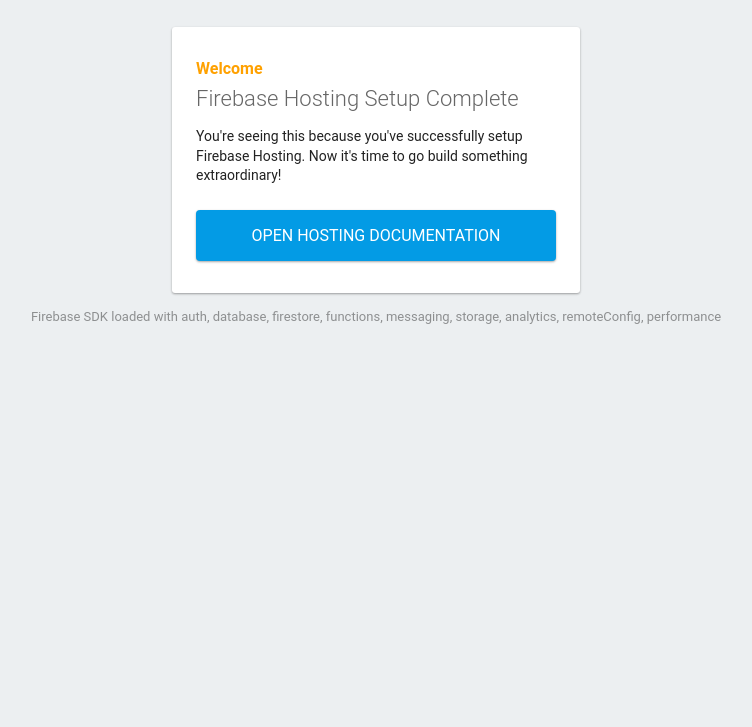
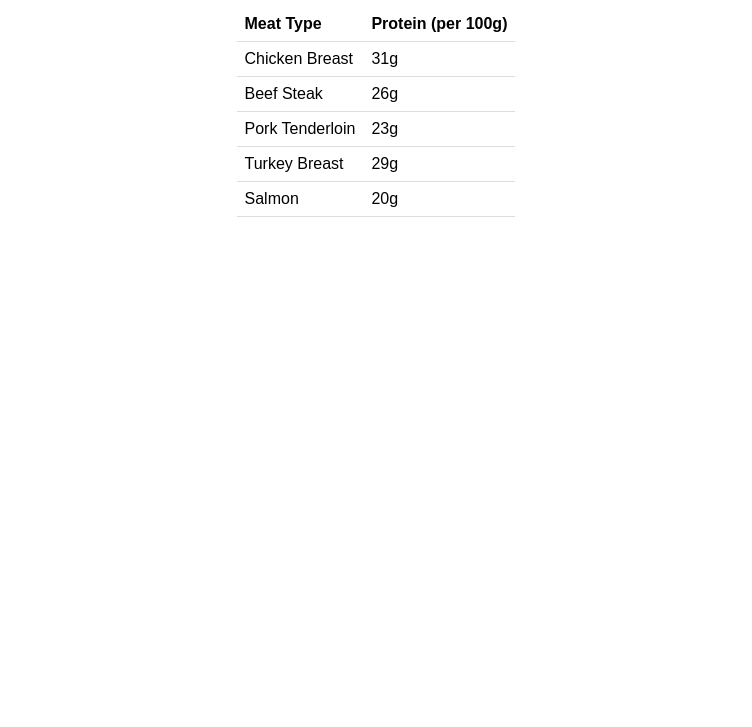
Before and after one commit to AlexTheProgrammer/macro-cheatsheet, a website: page public/index.html in a window 1280 px wide. Shown: the part 73-800 px from the top of the page, without its empty margins (264-1016 px from the left). Drawn offline with Linux system fonts and the light colour scheme; some packages are replaced by stand-ins of ours.

Commit message:
Added a basic site

```diff
--- a/public/index.html
+++ b/public/index.html
@@ -1,89 +1,57 @@
 <!DOCTYPE html>
 <html>
 <head>
-    <meta charset="utf-8">
-    <meta name="viewport" content="width=device-width, initial-scale=1">
-    <title>Welcome to Firebase Hosting test test test</title>
-
-    <!-- update the version number as needed -->
-    <script defer src="/__/firebase/9.22.0/firebase-app-compat.js"></script>
-    <!-- include only the Firebase features as you need -->
-    <script defer src="/__/firebase/9.22.0/firebase-auth-compat.js"></script>
-    <script defer src="/__/firebase/9.22.0/firebase-database-compat.js"></script>
-    <script defer src="/__/firebase/9.22.0/firebase-firestore-compat.js"></script>
-    <script defer src="/__/firebase/9.22.0/firebase-functions-compat.js"></script>
-    <script defer src="/__/firebase/9.22.0/firebase-messaging-compat.js"></script>
-    <script defer src="/__/firebase/9.22.0/firebase-storage-compat.js"></script>
-    <script defer src="/__/firebase/9.22.0/firebase-analytics-compat.js"></script>
-    <script defer src="/__/firebase/9.22.0/firebase-remote-config-compat.js"></script>
-    <script defer src="/__/firebase/9.22.0/firebase-performance-compat.js"></script>
-    <!--
-      initialize the SDK after all desired features are loaded, set useEmulator to false
-      to avoid connecting the SDK to running emulators.
-    -->
-    <script defer src="/__/firebase/init.js?useEmulator=true"></script>
-
-    <style media="screen">
-      body { background: #ECEFF1; color: rgba(0,0,0,0.87); font-family: Roboto, Helvetica, Arial, sans-serif; margin: 0; padding: 0; }
-      #message { background: white; max-width: 360px; margin: 100px auto 16px; padding: 32px 24px; border-radius: 3px; }
-      #message h2 { color: #ffa100; font-weight: bold; font-size: 16px; margin: 0 0 8px; }
-      #message h1 { font-size: 22px; font-weight: 300; color: rgba(0,0,0,0.6); margin: 0 0 16px;}
-      #message p { line-height: 140%; margin: 16px 0 24px; font-size: 14px; }
-      #message a { display: block; text-align: center; background: #039be5; text-transform: uppercase; text-decoration: none; color: white; padding: 16px; border-radius: 4px; }
-      #message, #message a { box-shadow: 0 1px 3px rgba(0,0,0,0.12), 0 1px 2px rgba(0,0,0,0.24); }
-      #load { color: rgba(0,0,0,0.4); text-align: center; font-size: 13px; }
-      @media (max-width: 600px) {
-        body, #message { margin-top: 0; background: white; box-shadow: none; }
-        body { border-top: 16px solid #ffa100; }
+  <title>Meat Nutrition Summary</title>
+  <style>
+    body {
+      font-family: Arial, sans-serif;
+    }
+    h1 {
+      text-align: center;
+    }
+    table {
+      margin: 0 auto;
+      border-collapse: collapse;
+    }
+    th, td {
+      padding: 8px;
+      text-align: left;
+      border-bottom: 1px solid #ddd;
     }
   </style>
 </head>
 <body>
-    <div id="message">
-      <h2>Welcome</h2>
-      <h1>Firebase Hosting Setup Complete</h1>
-      <p>You're seeing this because you've successfully setup Firebase Hosting. Now it's time to go build something extraordinary!</p>
-      <a target="_blank" href="https://firebase.google.com/docs/hosting/">Open Hosting Documentation</a>
-    </div>
-    <p id="load">Firebase SDK Loading&hellip;</p>
+  <h1>Meat Nutrition Summary</h1>
+
+  <table>
+    <tr>
+      <th>Meat Type</th>
+      <th>Protein (per 100g)</th>
+    </tr>
+    <tr>
+      <td>Chicken Breast</td>
+      <td>31g</td>
+    </tr>
+    <tr>
+      <td>Beef Steak</td>
+      <td>26g</td>
+    </tr>
+    <tr>
+      <td>Pork Tenderloin</td>
+      <td>23g</td>
+    </tr>
+    <tr>
+      <td>Turkey Breast</td>
+      <td>29g</td>
+    </tr>
+    <tr>
+      <td>Salmon</td>
+      <td>20g</td>
+    </tr>
+  </table>
 
   <script>
-      document.addEventListener('DOMContentLoaded', function() {
-        const loadEl = document.querySelector('#load');
-        // // 🔥🔥🔥🔥🔥🔥🔥🔥🔥🔥🔥🔥🔥🔥🔥🔥🔥🔥🔥🔥🔥🔥🔥🔥🔥🔥🔥🔥🔥🔥🔥
-        // // The Firebase SDK is initialized and available here!
-        //
-        // firebase.auth().onAuthStateChanged(user => { });
-        // firebase.database().ref('/path/to/ref').on('value', snapshot => { });
-        // firebase.firestore().doc('/foo/bar').get().then(() => { });
-        // firebase.functions().httpsCallable('yourFunction')().then(() => { });
-        // firebase.messaging().requestPermission().then(() => { });
-        // firebase.storage().ref('/path/to/ref').getDownloadURL().then(() => { });
-        // firebase.analytics(); // call to activate
-        // firebase.analytics().logEvent('tutorial_completed');
-        // firebase.performance(); // call to activate
-        //
-        // // 🔥🔥🔥🔥🔥🔥🔥🔥🔥🔥🔥🔥🔥🔥🔥🔥🔥🔥🔥🔥🔥🔥🔥🔥🔥🔥🔥🔥🔥🔥🔥
-
-        try {
-          let app = firebase.app();
-          let features = [
-            'auth',
-            'database',
-            'firestore',
-            'functions',
-            'messaging',
-            'storage',
-            'analytics',
-            'remoteConfig',
-            'performance',
-          ].filter(feature => typeof app[feature] === 'function');
-          loadEl.textContent = `Firebase SDK loaded with ${features.join(', ')}`;
-        } catch (e) {
-          console.error(e);
-          loadEl.textContent = 'Error loading the Firebase SDK, check the console.';
-        }
-      });
+    // You can add JavaScript functionality here if needed
   </script>
 </body>
 </html>
```
Also changed, not shown: 1 other file. Lines whose indentation alone changed are shown as unchanged.
